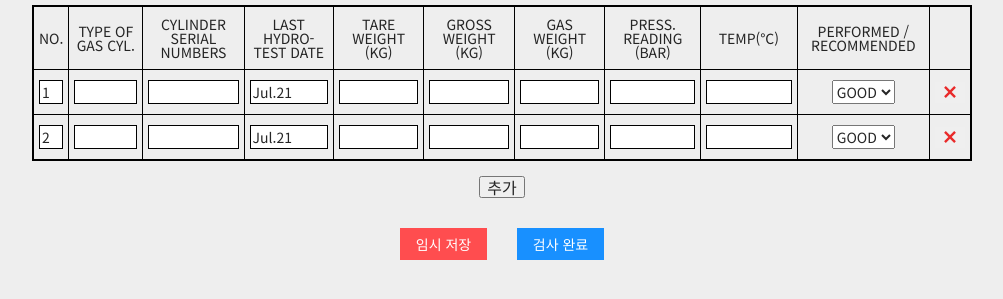
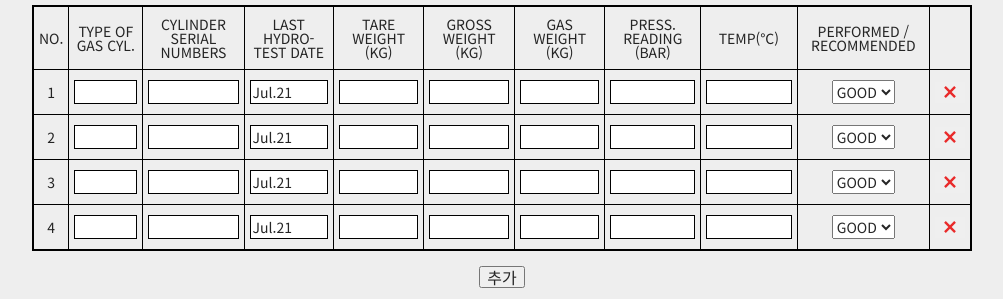
Before and after one commit to kosco-project/kosco-frontend, a React (Create React App) app: page /doc/B1 in a window 1280 px wide. Shown: the part 322-621 px from the top of the page, without its empty margins (138-1141 px from the left). Built offline with nearby package versions, Linux system fonts and the light colour scheme; no server answers.

Commit message:
feat: 리스트 length가 한줄일 경우 삭제 x

```diff
--- a/src/components/doc/B1/B1TableRow.jsx
+++ b/src/components/doc/B1/B1TableRow.jsx
@@ -14,9 +14,7 @@ const TableRow = ({ id, onRemove, num }) => {
   const [startDate, setStartDate] = useState(new Date());
   return (
     <tr>
-      <td>
-        <input type='text' value={num} readOnly/>
-      </td>
+      <td>{num}</td>
       <td>
         <input type='text' />
       </td>
@@ -52,7 +50,7 @@ const TableRow = ({ id, onRemove, num }) => {
         </select>
       </td>
       <td>
-        <DeleteButton onClick={() => onRemove(id)}>
+        <DeleteButton onClick={e => onRemove(id, e)}>
           <GoX fill="#e92a2a" size="18px"/>
         </DeleteButton>
       </td>
--- a/src/components/doc/B1/B1Top.jsx
+++ b/src/components/doc/B1/B1Top.jsx
@@ -68,19 +68,25 @@ const B1Top = () => {
     },
     {
       id: 2,
-    }
+    },
+    {
+      id: 3,
+    },
+    {
+      id: 4,
+    },
   ]);
-  const nextId = useRef(3);
+  const nextId = useRef(5);
 
   const onRemove = useCallback(
-    id => {
-      setLists(lists.filter(list => list.id !== id));
+    (id, e) => {
+      e.preventDefault();
+      if (lists.length > 1) {
+        setLists(lists.filter(list => list.id !== id));
+      }
     },
     [lists],
   );
-  // const onClickAddBtn = () => {
-  //   setInputArr(prevArr => [...prevArr, prevArr[prevArr.length - 1] + 1]);
-  // };
   const onInsert = useCallback(
     () => {
       setLists(lists.concat({
```
